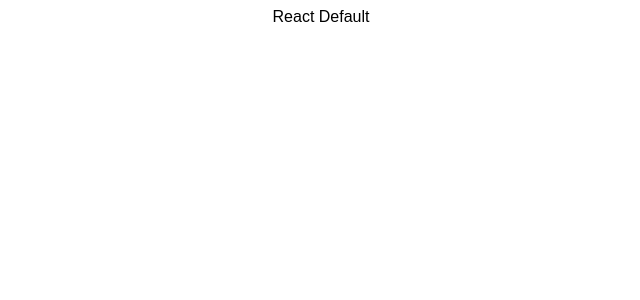
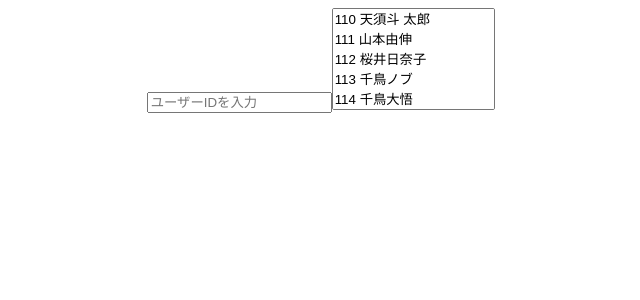
Before and after one commit to taim4ker/user_select_box, a React (Create React App) app: page / in a window 1280 px wide. Shown: the top 300 px of the page, without its empty margins (319-959 px from the left). Built offline with nearby package versions, Linux system fonts and the light colour scheme.

Commit message:
chapter0 コンポーネントを作成

```diff
--- a/src/App.js
+++ b/src/App.js
@@ -1,9 +1,10 @@
 import "./styles.css";
+import SelectUserForm from "./SelectUserForm";
 
 export default function App() {
   return (
     <div className="App">
-      <div>React Default</div>
+      <SelectUserForm />
     </div>
   );
 }
--- /dev/null
+++ b/src/SelectUserForm.jsx
@@ -0,0 +1,47 @@
+import React, { useState, useEffect } from "react";
+
+const user_data = [
+  { id: 110, name: "天須斗 太郎" },
+  { id: 111, name: "山本由伸" },
+  { id: 112, name: "桜井日奈子" },
+  { id: 113, name: "千鳥ノブ" },
+  { id: 114, name: "千鳥大悟" },
+  { id: 115, name: "山根良顕" },
+  { id: 116, name: "日村勇紀" },
+  { id: 117, name: "ポルノグラフティー" },
+  { id: 118, name: "前田健太" },
+  { id: 119, name: "加藤大地" },
+  { id: 120, name: "田村舞" },
+  { id: 121, name: "玉置浩二" },
+  { id: 122, name: "有吉弘行" },
+  { id: 123, name: "岡本雄輝" },
+  { id: 124, name: "スティーブ・ジョブズ" },
+  { id: 125, name: "ビル ゲイツ" },
+  { id: 126, name: "粗品" },
+  { id: 127, name: "綾瀬はるか" },
+  { id: 128, name: "高橋大輔" },
+  { id: 129, name: "原田泰造" },
+  { id: 130, name: "星野仙一" },
+  { id: 131, name: "稲葉浩志" },
+  { id: 132, name: "矢沢永吉" },
+  { id: 133, name: "オダギリジョー" },
+  { id: 134, name: "ブルゾンちえみ" },
+  { id: 135, name: "藤井風" },
+];
+
+const SelectUserForm = () => {
+  return (
+    <>
+      <input type="integer" placeholder="ユーザーIDを入力" />
+      <select size="5">
+        {user_data.map((user, index) => (
+          <option key={index} value={user.id}>
+            {user.id} {user.name}
+          </option>
+        ))}
+      </select>
+    </>
+  );
+};
+
+export default SelectUserForm;
```
